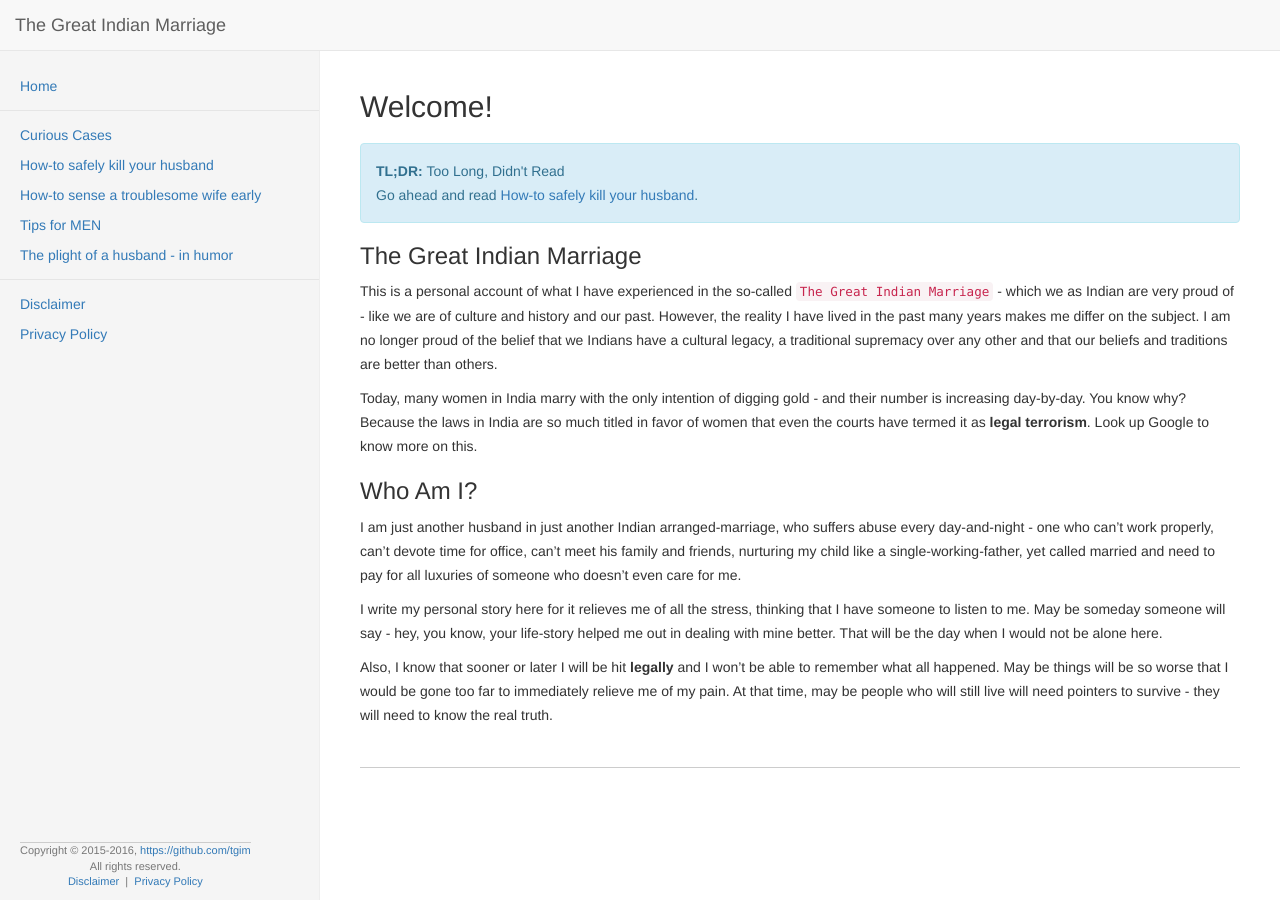
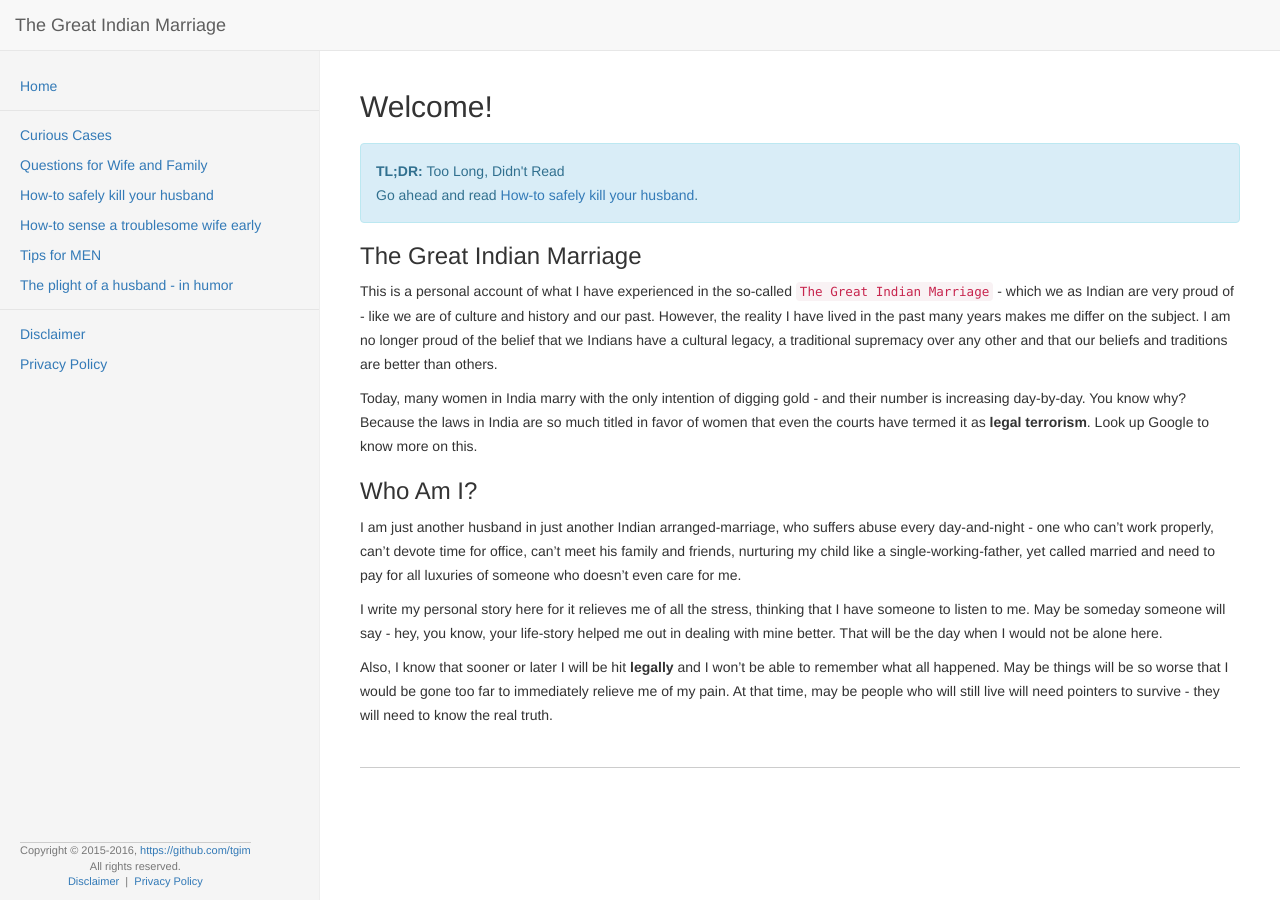
Before and after one commit to tgim/tgim.github.io, a Jekyll site: the page built from index.md, in a window 1280 px wide. Built offline with Jekyll 4.4.1, drawn with Linux system fonts in a browser that asks for light colours; nearby versions of some CDN libraries; comment, search, counter and statistics services are not loaded.

Commit message:
Update sidenav.html

```diff
--- a/_includes/sidenav.html
+++ b/_includes/sidenav.html
@@ -2,6 +2,7 @@
 	<li><a href="/index.html">Home</a></li>
 	<li class="nav-divider"></li>
 	<li><a href="/cases.html">Curious Cases</a></li>
+	<li><a href="/questions.html">Questions for Wife and Family</a></li>
 	<li><a href="/kill.html">How-to safely kill your husband</a></li>
 	<li><a href="/sense.html">How-to sense a troublesome wife early</a></li>
 	<li><a href="/tips.html">Tips for MEN</a></li>
```
